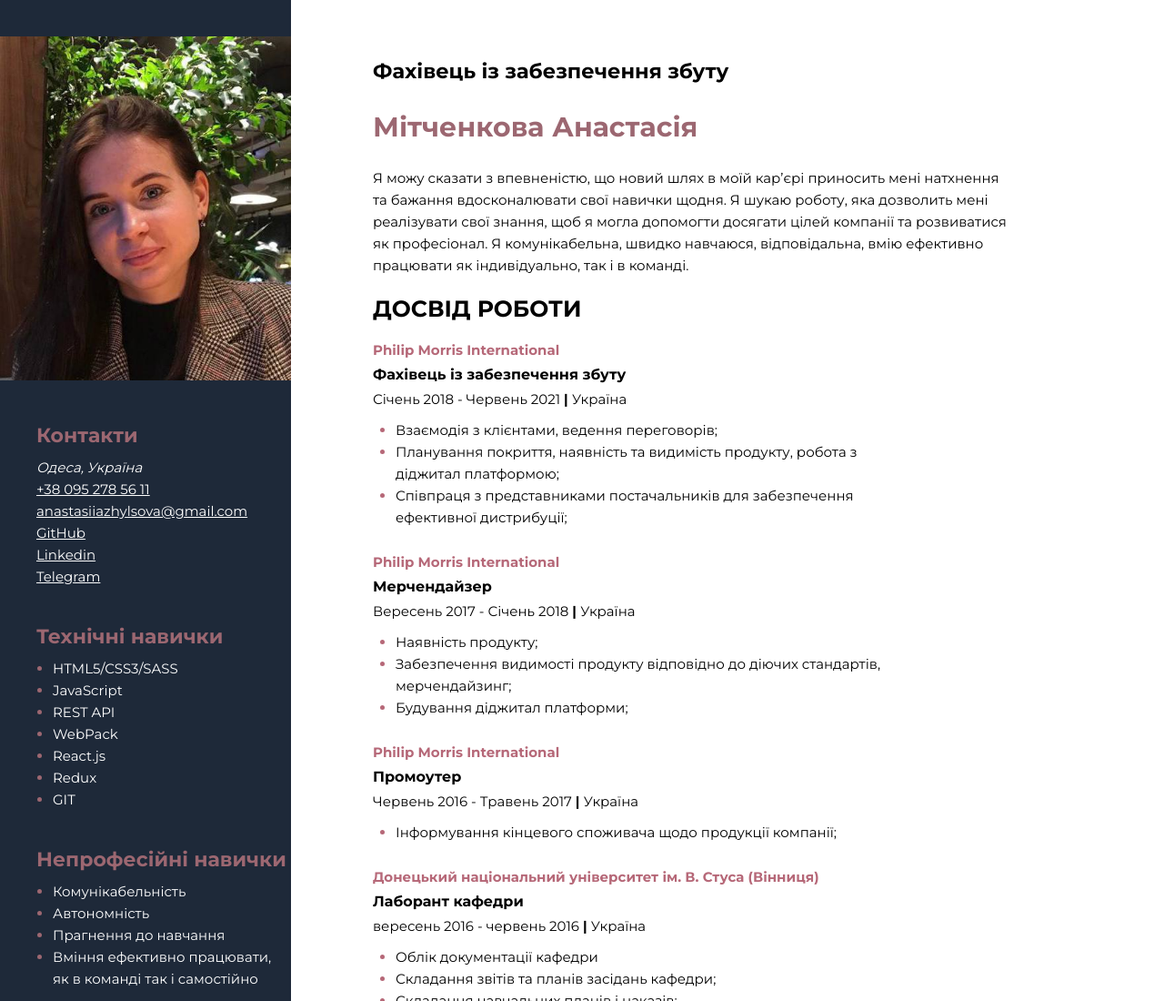
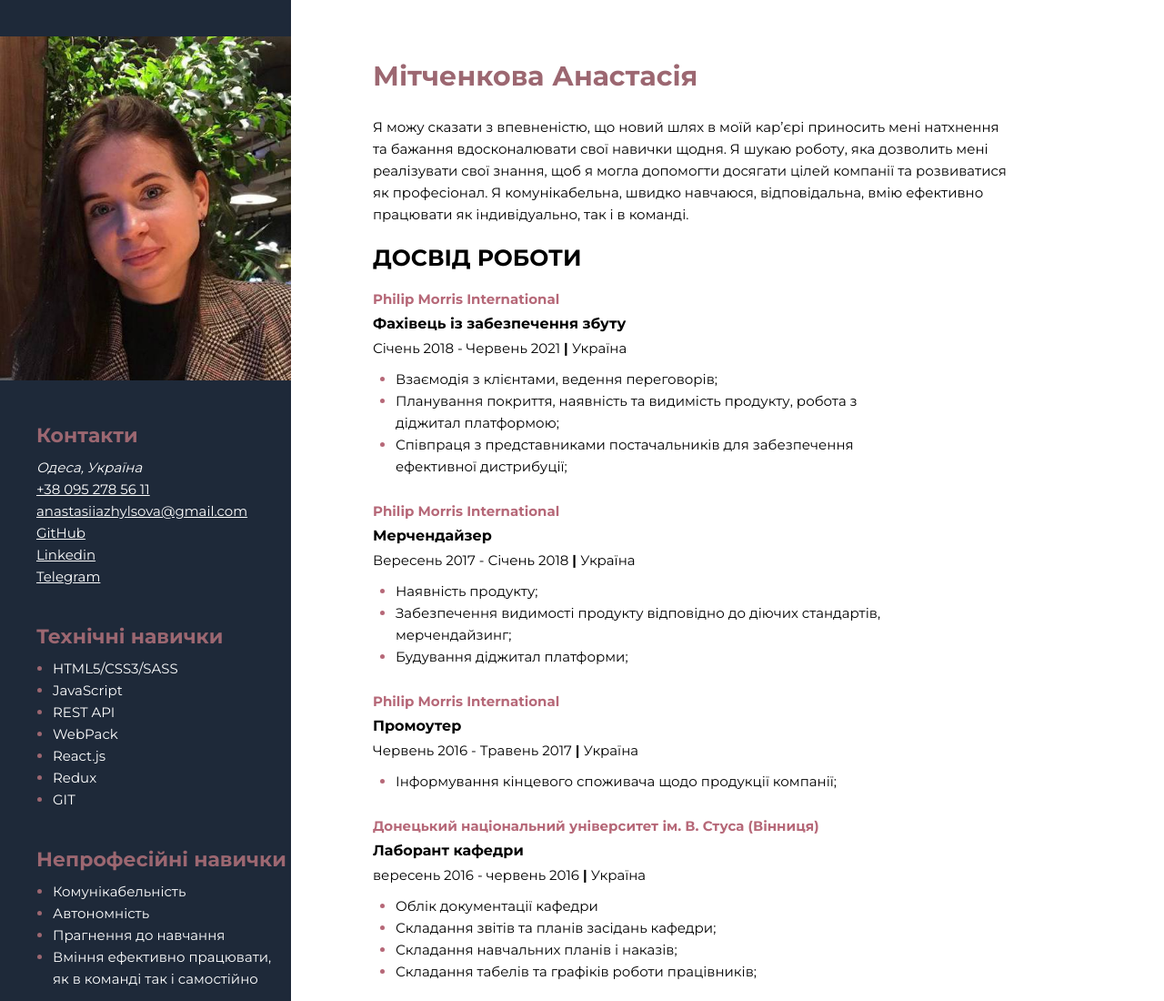
Before and after one commit to AnastasiiaZhyltsova/my-resume, a plain HTML site: page index.html in a window 1280 px wide. Shown: the top 1100 px of the page at 91% size. Drawn offline with nearby package versions, Linux system fonts and the light colour scheme.

Commit message:
without title

```diff
--- a/index.html
+++ b/index.html
@@ -16,7 +16,7 @@
     <div class="main-section">
       <!-- about me section -->
       <div class="about-me-section">
-        <h2 class="about-me__profession">Фахівець із забезпечення збуту</h2>
+        <!-- <h2 class="about-me__profession">Фахівець із забезпечення збуту</h2> -->
         <h1 class="about-me__name">Мітченкова Анастасія</h1>
         <!-- <h3 class="main-content-title">SUMMARY</h3> -->
         <p class="about-me__description">Я можу сказати з впевненістю, що новий шлях в моїй кар’єрі приносить мені натхнення
```
